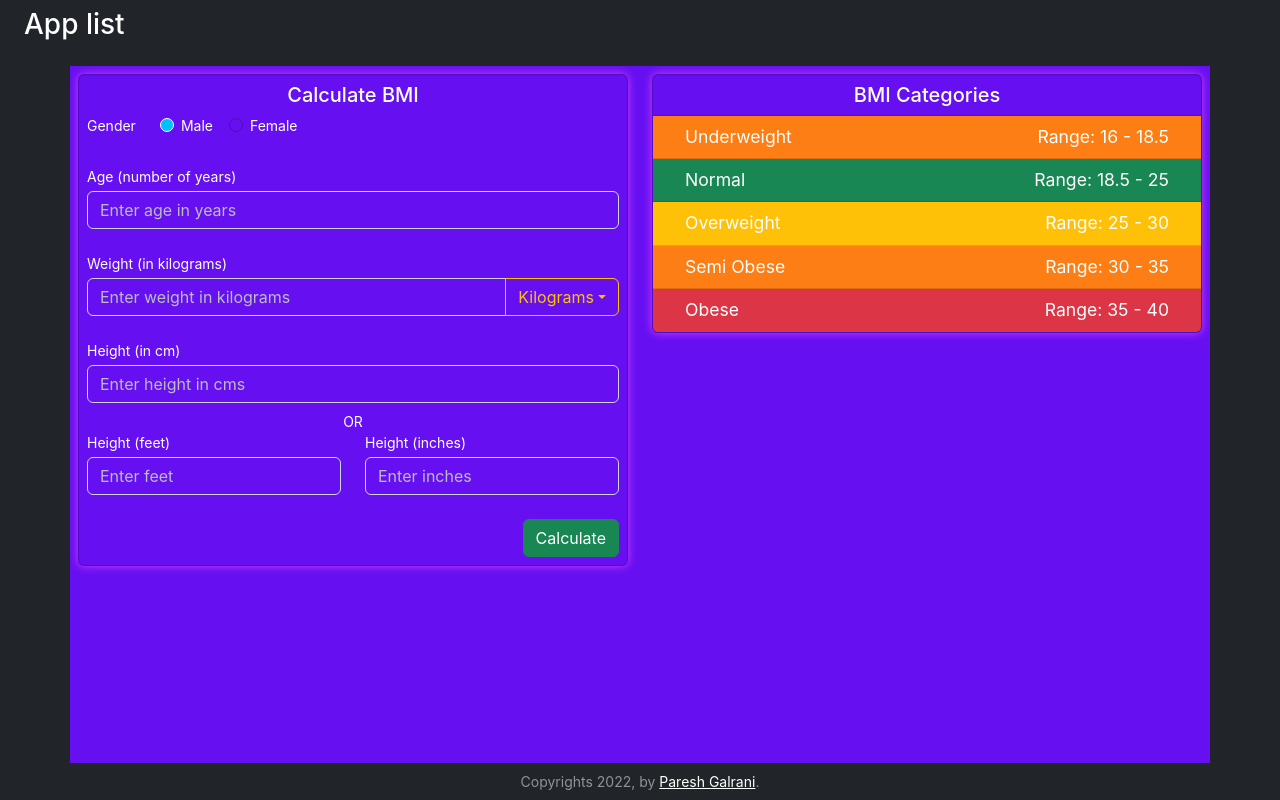
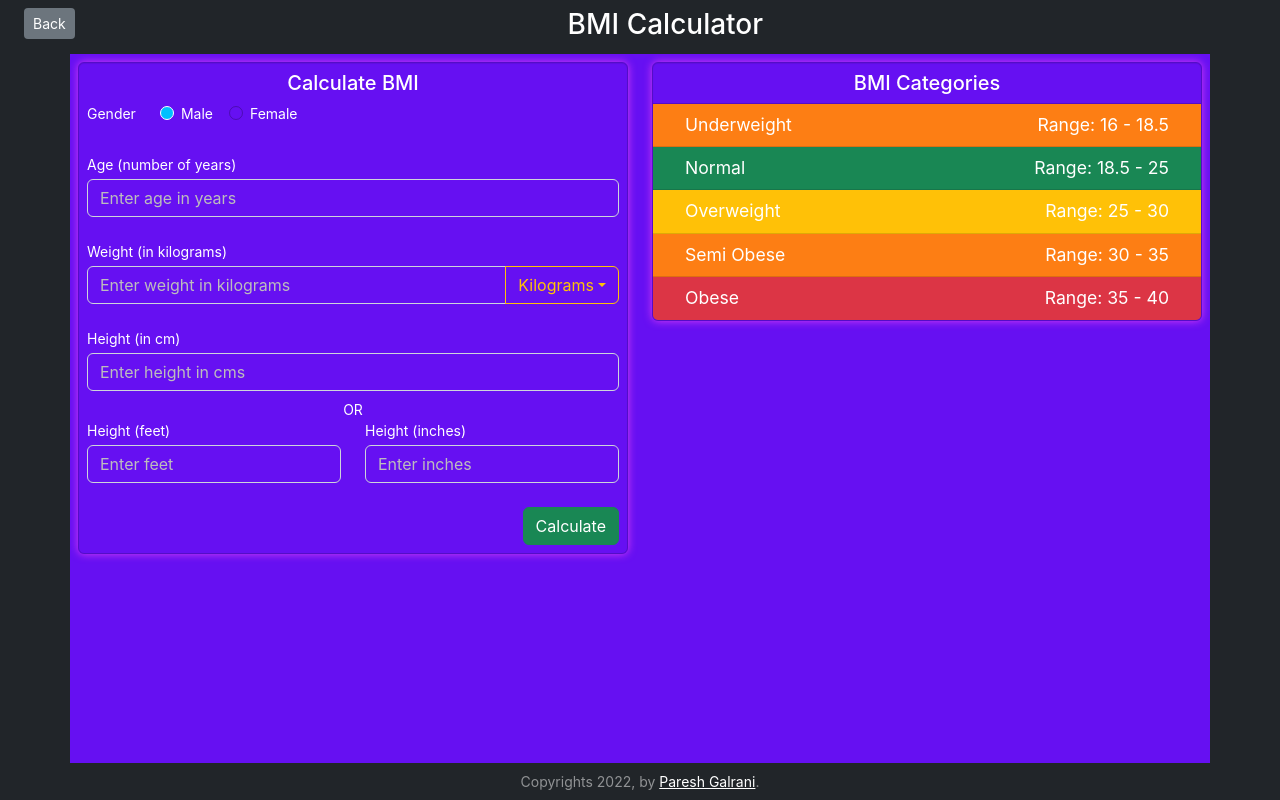
Before and after one commit to Paresh-Galrani/apps, an Angular app: page /bmi in a window 1280 px wide. Built offline with nearby package versions, Linux system fonts and the light colour scheme.

Commit message:
Added character counter

```diff
--- a/src/app/app-list/app-list.component.html
+++ b/src/app/app-list/app-list.component.html
@@ -1,6 +1,6 @@
 <div class="d-flex h-100 text-center flex-column">
   <header class="mb-auto mx-auto py-2 px-4  w-100">
-    <h3 class="float-md-start mb-0 pb-3">App list</h3>
+    <h3 class="float-md-start mb-0 pb-1">App list</h3>
   </header>
   <main class="h-100 p-2">
     <ul class="row">
--- a/src/app/app-list/app-list.component.ts
+++ b/src/app/app-list/app-list.component.ts
@@ -44,7 +44,7 @@ export class AppListComponent implements OnInit {
       {link: '',isActive: false, color:'text-white',subheading:'Alert & Notification boxes', background: 'cyan', name: 'Alert & Notification', description: 'Alert & Notification' },
       {link: '',isActive: false, color:'text-white',subheading:'Website Preloader Implementation', background: 'teal', name: 'Website Preloader', description: 'Website Preloader Implementation' },
       {link: '',isActive: false, color:'text-white',subheading:'Temperature Converter', background: 'green', name: 'Temperature Converter', description: 'Temperature Converter' },
-      {link: '',isActive: false, color:'text-white',subheading:'Character Counter based on text', background: 'indigo', name: 'Character Counter', description: 'Character Counter' },
+      {link: '/character-counter',isActive: true, color:'text-white',subheading:'Character Counter based on text', background: 'indigo', name: 'Character Counter', description: 'Character Counter' },
       {link: '',isActive: false, color:'text-white',subheading:'Age Calculator(Years/Months/Day)', background: 'orange', name: 'Age Calculator', description: 'Age Calculator(Years/Months/Day)' },
       {link: '',isActive: false, color:'text-white',subheading:'Length Converter (KM, M, CM, etc.)', background: 'pink', name: 'Length Converter', description: 'Length Converter App(KM, M, CM, etc.)' },
       {link: '',isActive: false, color:'text-white',subheading:'Auto Image Change Of The Background After A Defined Time', background: 'blue', name: 'Auto Image Change', description: 'Auto Image Change Of The Background After A Defined Time' },
--- a/src/app/app-routing.module.ts
+++ b/src/app/app-routing.module.ts
@@ -2,11 +2,13 @@ import { NgModule } from '@angular/core';
 import { RouterModule, Routes } from '@angular/router';
 import { AppListComponent } from './app-list/app-list.component';
 import { BmiCalculatorComponent } from './bmi-calculator/bmi-calculator.component';
+import { CharacterCounter } from './character-counter/character-counter.component';
 import { PageNotFoundComponent } from './page-not-found/page-not-found.component';
 
 const routes: Routes = [
   {component: AppListComponent, path: 'home'},
   {component: BmiCalculatorComponent, path: 'bmi'},
+  {component: CharacterCounter, path:'character-counter'},
   { path: '',   redirectTo: 'home', pathMatch: 'full' }, // redirect to `first-component`
   { path: '**', component: PageNotFoundComponent },
 ];
--- a/src/app/app.module.ts
+++ b/src/app/app.module.ts
@@ -8,13 +8,15 @@ import { PageNotFoundComponent } from './page-not-found/page-not-found.component
 import { BmiCalculatorComponent } from './bmi-calculator/bmi-calculator.component';
 import { FormsModule } from '@angular/forms';
 import { CommonModule } from '@angular/common';
+import { CharacterCounter } from './character-counter/character-counter.component';
 
 @NgModule({
   declarations: [
     AppComponent,
     AppListComponent,
     PageNotFoundComponent,
-    BmiCalculatorComponent
+    BmiCalculatorComponent,
+    CharacterCounter
   ],
   imports: [
     CommonModule,
--- a/src/app/bmi-calculator/bmi-calculator.component.html
+++ b/src/app/bmi-calculator/bmi-calculator.component.html
@@ -1,6 +1,7 @@
 <div class="d-flex h-100 text-center flex-column">
   <header class="mb-auto mx-auto py-2 px-4  w-100">
-    <h3 class="float-md-start mb-0 pb-3">App list</h3>
+    <a routerLink="/home" class="back btn-sm float-start btn btn-link-outline">Back</a>
+    <h3 class="mb-0 pb-1">BMI Calculator</h3>
   </header>
   <main class="h-100 p-2 container" *ngIf="bmiDetails">
     <div class="modal fade" id="staticBackdrop" data-bs-backdrop="static" data-bs-keyboard="false" tabindex="-1" aria-labelledby="staticBackdropLabel" aria-hidden="true">
--- a/src/app/bmi-calculator/bmi-calculator.component.less
+++ b/src/app/bmi-calculator/bmi-calculator.component.less
@@ -35,6 +35,8 @@ main {
 .dropdown-menu.dropdown-menu-end li:hover {
   background-color: var(--bs-cyan);
 }
+
+
 
 .modal-content  {
   color: #000 !important;
--- /dev/null
+++ b/src/app/character-counter/character-counter.component.html
@@ -0,0 +1,23 @@
+<div class="d-flex h-100 text-center flex-column">
+  <header class="mb-auto mx-auto py-2 px-4  w-100">
+    <a routerLink="/home" class="back btn-sm float-start btn btn-link-outline">Back</a>
+    <h3 class="mb-0 pb-1">Character counter</h3>
+  </header>
+  <main class="h-100 p-2 container">
+    <textarea class="form-control" (keyup)="onKeyUp()" [(ngModel)]="characters" style="resize: none;"
+      rows="18"></textarea>
+      <div class="d-flex justify-content-end flex-row my-2">
+        <button class="btn btn-secondary me-2" (click)="clear()">Clear text</button>
+        <button class="btn btn-primary" (click)="count()">Count characters</button>
+      </div>
+    <div class="d-flex mt-2 flex-column align-items-start" *ngIf="totalCharacters">
+      <p class="lead">Total characters are: <span class="h3">{{totalCharacters}}</span></p>
+      <p class="lead">Total actual characters are: <span class="h5">{{totalCharacters - totalSpaces}}</span></p>
+      <p class="lead">Total space characters are: <span class="h5">{{totalSpaces}}</span></p>
+    </div>
+  </main>
+  <footer class="mt-auto text-white-50 p-2">
+    <p>Copyrights 2022, by <a href="https://paresh-galrani.github.io/profile/" class="text-white">Paresh Galrani</a>.
+    </p>
+  </footer>
+</div>
--- /dev/null
+++ b/src/app/character-counter/character-counter.component.less
@@ -0,0 +1,5 @@
+main {
+  overflow-y: auto;
+  overflow-x: hidden;
+  background-color: var(--bs-orange);
+}
--- /dev/null
+++ b/src/app/character-counter/character-counter.component.ts
@@ -0,0 +1,32 @@
+import { Component, OnInit } from "@angular/core";
+
+@Component({
+  templateUrl: './character-counter.component.html',
+  styleUrls: ['./character-counter.component.less']
+})
+export class CharacterCounter implements OnInit {
+
+  characters: string = '';
+  totalSpaces: number = 0;
+  totalCharacters: number = 0;
+  constructor() {
+  }
+
+  ngOnInit(): void {
+
+  }
+
+  onKeyUp(): void {
+    this.totalSpaces = this.characters.split(' ').length - 1;
+  }
+
+  count(): void {
+    this.totalCharacters = this.characters.length;
+  }
+
+  clear(): void {
+    this.characters = '';
+    this.totalCharacters = 0;
+    this.totalSpaces = 0;
+  }
+}
--- a/src/styles.less
+++ b/src/styles.less
@@ -56,6 +56,11 @@ li {
   margin: 0 ;
 }
 
+.back.btn.btn-link-outline {
+  background-color: var(--bs-secondary);
+  color: #fff;
+}
+
 ::-webkit-scrollbar {
   width: 12px;
 }
```
